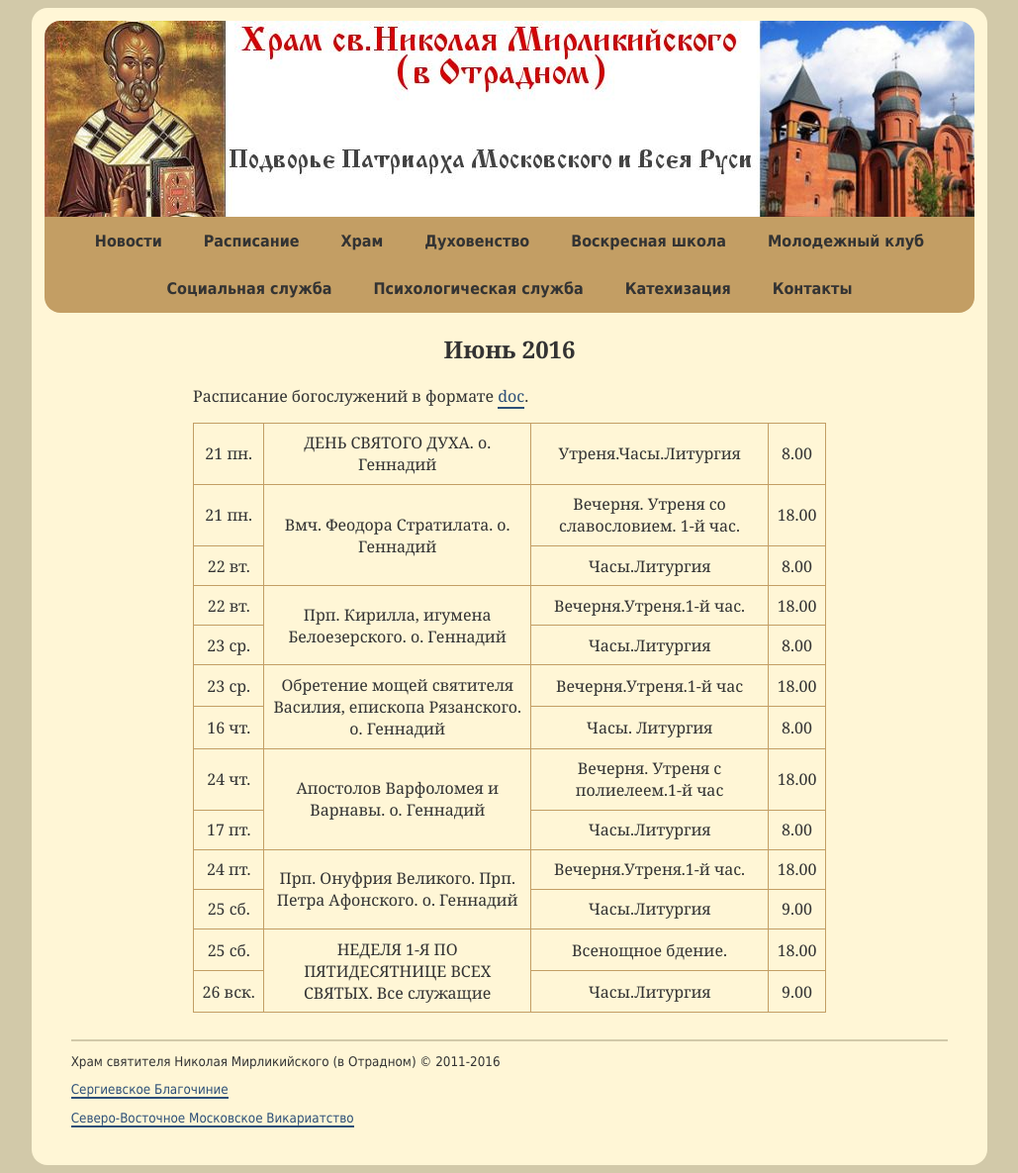
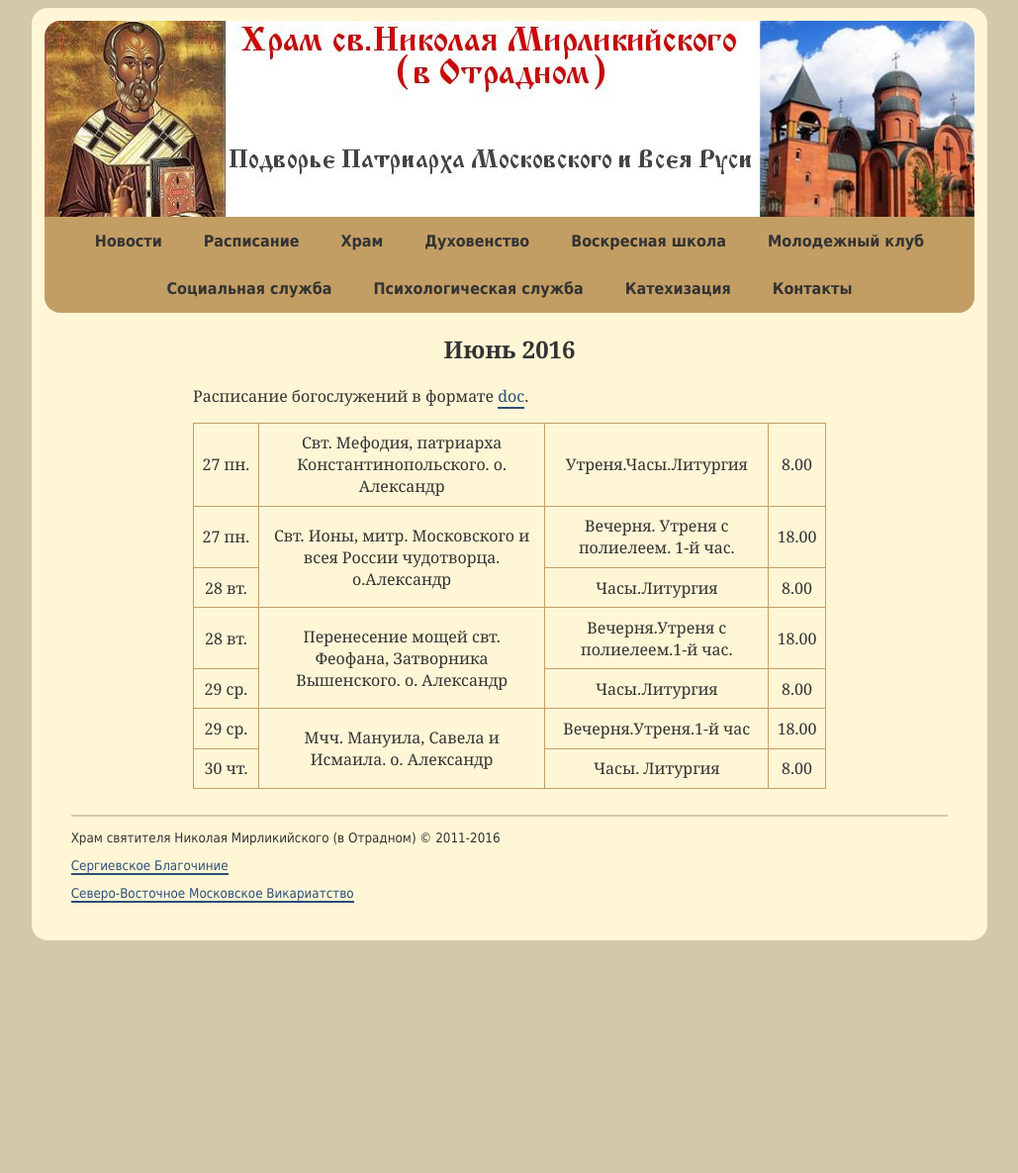
Before and after one commit to hramotradnoe/hramotradnoe.github.io, a Jekyll site: the page built from schedule/index.html, in a window 1280 px wide. Shown: the whole page at 99% size, without its empty margins (125-1154 px from the left). Built offline with Jekyll 4.4.1, drawn with Linux system fonts in a browser that asks for light colours; after the commit the page ends 958 px from its top, so only the background shows below that.

Commit message:
Update schedule.yml

```diff
--- a/_data/schedule.yml
+++ b/_data/schedule.yml
@@ -1,56 +1,32 @@
 period: Июнь 2016
 link: "https://docs.google.com/document/d/1jPdz0A_W_L6xpexcnabvLHD5rmxPsTCOnxXiMbhG3ZQ/edit"
 timetable:
- - description : "ДЕНЬ СВЯТОГО ДУХА. о. Геннадий"
+ - description : "Свт. Мефодия, патриарха Константинопольского. о. Александр"
    services    :
-      - day   : 21&nbsp;пн.
+      - day   : 27&nbsp;пн.
         time  : '8.00'
         title : "Утреня.Часы.Литургия"
- - description : "Вмч. Феодора Стратилата. о. Геннадий"
+ - description : "Свт. Ионы, митр. Московского и всея России чудотворца. о.Александр"
    services    :
-      - day   : 21&nbsp;пн.
+      - day   : 27&nbsp;пн.
         time  : '18.00'
-        title : "Вечерня. Утреня со славословием. 1-й час."
-      - day   : 22&nbsp;вт.
+        title : "Вечерня. Утреня с полиелеем. 1-й час."
+      - day   : 28&nbsp;вт.
         time  : '8.00'
         title : "Часы.Литургия"
- - description : "Прп. Кирилла, игумена Белоезерского. о. Геннадий"
+ - description : "Перенесение мощей свт. Феофана, Затворника Вышенского. о. Александр"
    services    :
-      - day   : 22&nbsp;вт.
+      - day   : 28&nbsp;вт.
         time  : '18.00'
-        title : "Вечерня.Утреня.1-й час."
-      - day   : 23&nbsp;ср.
+        title : "Вечерня.Утреня с полиелеем.1-й час."
+      - day   : 29&nbsp;ср.
         time  : '8.00'
         title : "Часы.Литургия"
- - description : "Обретение мощей святителя Василия, епископа Рязанского. о. Геннадий"
+ - description : "Мчч. Мануила, Савела и Исмаила. о. Александр"
    services    :
-      - day   : 23&nbsp;ср.
+      - day   : 29&nbsp;ср.
         time  : '18.00'
         title : "Вечерня.Утреня.1-й час"
-      - day   : 16&nbsp;чт.
+      - day   : 30&nbsp;чт.
         time  : '8.00'
         title : "Часы. Литургия"
- - description : "Апостолов Варфоломея и Варнавы. о. Геннадий"
-   services    :
-      - day   : 24&nbsp;чт.
-        time  : '18.00'
-        title : "Вечерня. Утреня с полиелеем.1-й час"
-      - day   : 17&nbsp;пт.
-        time  : '8.00'
-        title : "Часы.Литургия"
- - description : "Прп. Онуфрия Великого. Прп. Петра Афонского. о. Геннадий"
-   services    :
-      - day   : 24&nbsp;пт.
-        time  : '18.00'
-        title : "Вечерня.Утреня.1-й час."
-      - day   : 25&nbsp;сб.
-        time  : '9.00'
-        title : "Часы.Литургия"
- - description : "НЕДЕЛЯ 1-Я ПО ПЯТИДЕСЯТНИЦЕ ВСЕХ СВЯТЫХ. Все служащие"
-   services    :
-      - day   : 25&nbsp;сб.
-        time  : '18.00'
-        title : "Всенощное бдение."
-      - day   : 26&nbsp;вск.
-        time  : '9.00'
-        title : "Часы.Литургия"
```
